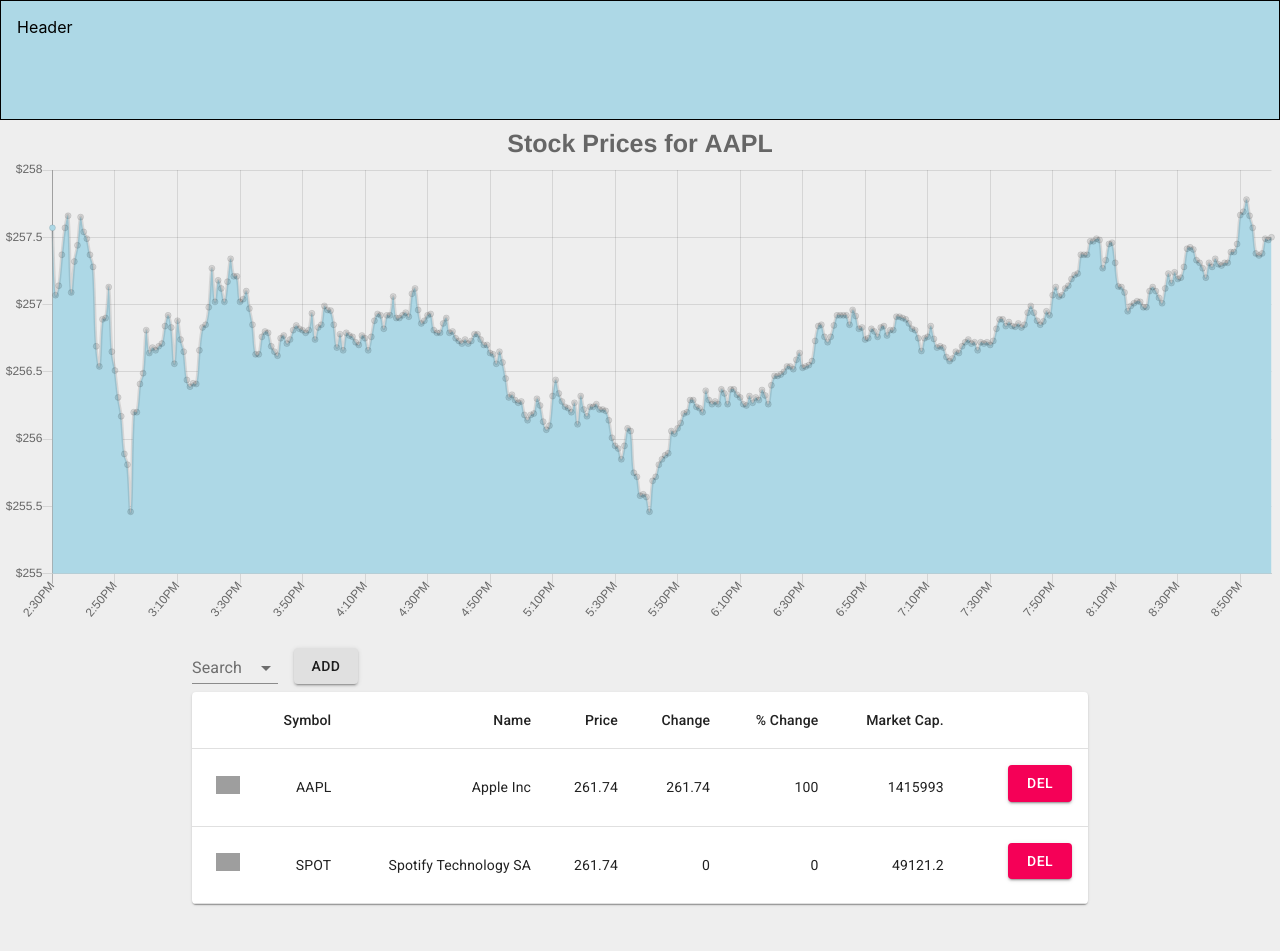
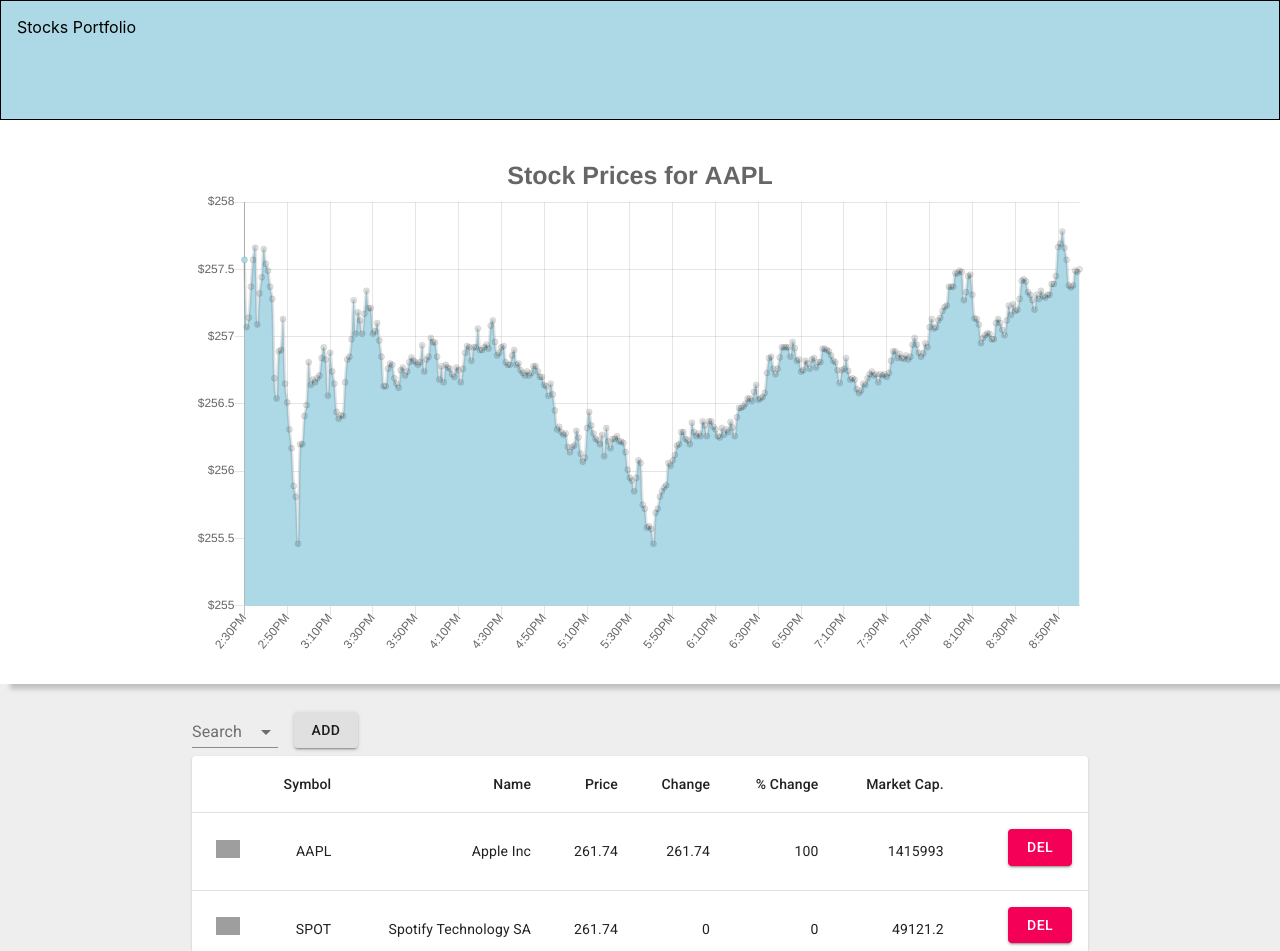
Before and after one commit to daniel-norris/stock_price_portfolio, a React (Create React App) app: page / in a window 1280 px wide. Shown: the top 951 px of the page. Built offline with nearby package versions, Linux system fonts and the light colour scheme; grey boxes are pictures that could not be loaded.

Commit message:
improved chart layout and background colors for sections

```diff
--- a/src/App.css
+++ b/src/App.css
@@ -1,13 +1,10 @@
 header,
-footer,
-section {
+footer {
     border: 1px solid black;
     padding: 1rem;
 }
 
-body {
-    background: #eee;
-}
+
 
 .container {
     display: grid;
@@ -15,13 +12,19 @@
 }
 
 footer {
-    margin-top: 3rem;
+
 }
 
 .stocks {
     width: 70vw;
     margin: 0 auto;
     height: 100%;
+
+}
+
+.stocks__container {
+    background-color: #eee;
+    padding-bottom: 2rem;
 }
 
 header,
@@ -33,3 +36,19 @@
     width: 1.5rem;
     object-fit: contain;
 }
+
+.chart {
+    width: 70vw;
+    margin: 0 auto;
+    background-color: #eee;
+}
+
+.chart__container {
+    box-shadow: 10px 5px 5px rgba(0, 0, 0, 0.2);;
+    padding: 2rem 0;
+    z-index: 5;
+}
+
+.chartjs-render-monitor {
+    background-color: #fff;
+}
--- a/src/App.js
+++ b/src/App.js
@@ -3,12 +3,17 @@
 
 import Stocks from "./components/Stocks/index";
 import CandleStickChart from "./components/ChartComponent/index";
+import Header from "./components/Header/Header.js";
 
 function App() {
     return (
         <div className="container">
-            <header>Header</header>
-            <CandleStickChart />
+            <Header />
+            <div className="chart__container">
+                <section className="chart">
+                    <CandleStickChart />
+                </section>
+            </div>
             <Stocks />
             <footer>Footer</footer>
         </div>
--- /dev/null
+++ b/src/components/Header/Header.js
@@ -0,0 +1,7 @@
+import React from 'react';
+
+const Header = () => (
+    <header>Stocks Portfolio</header>
+)
+
+export default Header;
--- a/src/components/Stocks/Stocks.js
+++ b/src/components/Stocks/Stocks.js
@@ -35,6 +35,8 @@
         const { stocks } = this.props;
 
         return (
+            <div className="stocks__container">
+
                 <div className="stocks">
                     <Search />
 
@@ -100,6 +102,7 @@
                         </Table>
                     </TableContainer>
                 </div>
+            </div>
         );
     }
 }
```
Also changed, not shown: src/components/ChartComponent/ChartComponent.js (+2 -5 lines). Lines whose indentation alone changed are shown as unchanged.
